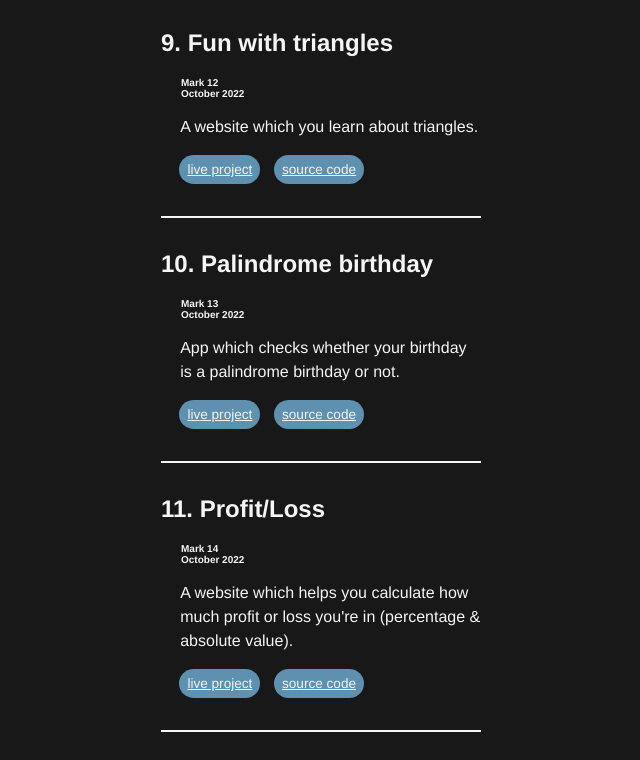
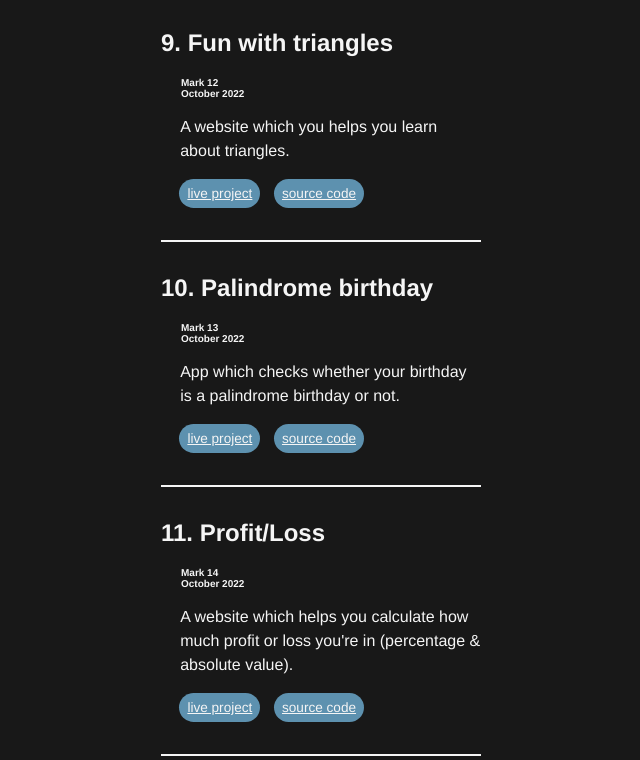
Before and after one commit to nicetryharshit/web-dev-portfolio, a plain HTML site: page projects.html in a window 1280 px wide. Shown: the part 2393-3153 px from the top of the page, without its empty margins (319-959 px from the left). Drawn offline with Linux system fonts and the light colour scheme.

Commit message:
fixed triangles description

```diff
--- a/projects.html
+++ b/projects.html
@@ -188,7 +188,7 @@
                     <h3>Mark 12</h3>
                     <h3>October 2022</h3>
                     <p>
-                        A website which you learn about triangles.
+                        A website which you helps you learn about triangles.
                     </p>
                     <div class="project-buttons">
                         <div class="btn">
```
